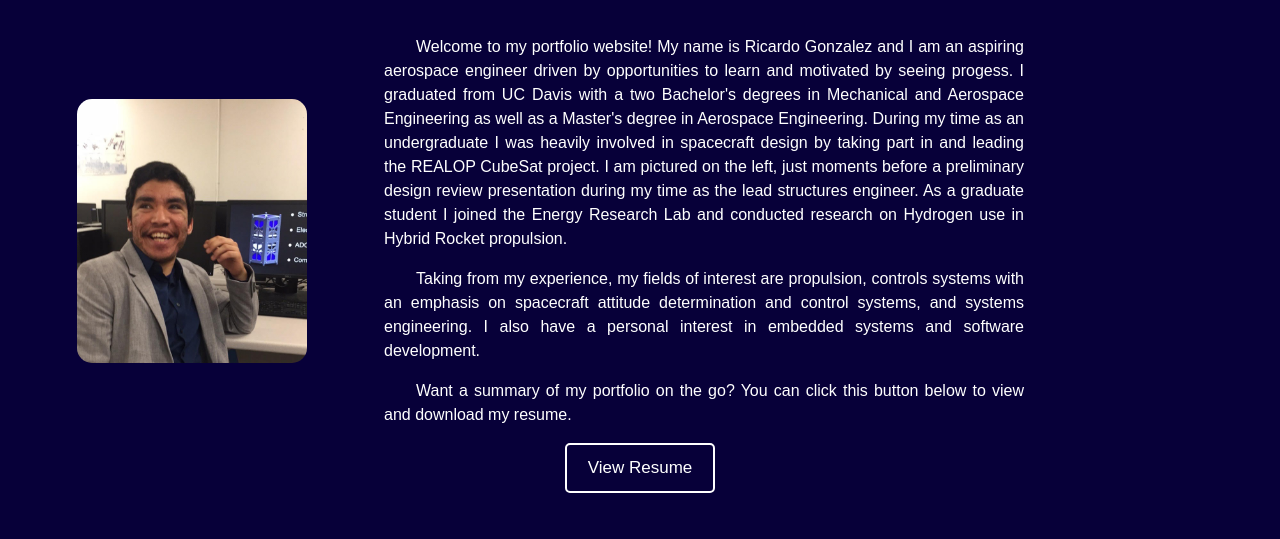
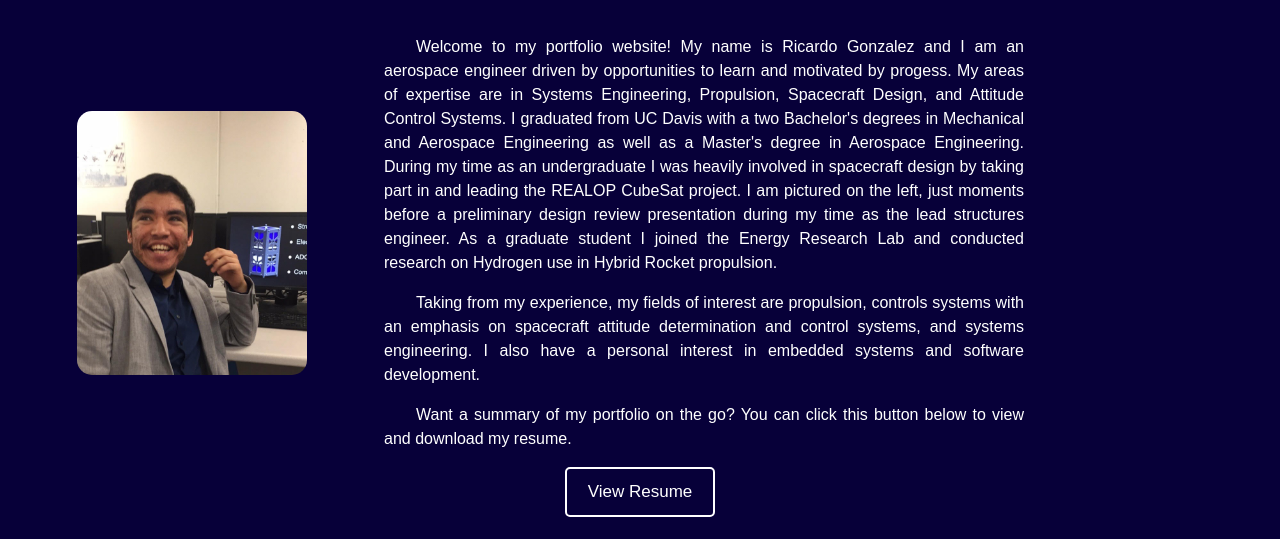
Before and after one commit to re-gonzalez/portfolio-website, a plain HTML site: page index.html in a window 1280 px wide. Shown: the part 261-800 px from the top of the page. Drawn offline with Linux system fonts and the light colour scheme.

Commit message:
index.html UPDATE
updated paragraph in the about me section

```diff
--- a/index.html
+++ b/index.html
@@ -18,7 +18,7 @@
 				</div>
 				<div id="about-intro-right-div">
 					<p style="text-indent: 2em;">
-						Welcome to my portfolio website! My name is Ricardo Gonzalez and I am an aspiring aerospace engineer driven by opportunities to learn and motivated by seeing progess. I graduated from UC Davis with a two Bachelor's degrees in Mechanical and Aerospace Engineering as well as a Master's degree in Aerospace Engineering. During my time as an undergraduate I was heavily involved in spacecraft design by taking part in and leading the REALOP CubeSat project. I am pictured on the left, just moments before a preliminary design review presentation during my time as the lead structures engineer. As a graduate student I joined the Energy Research Lab and conducted research on Hydrogen use in Hybrid Rocket propulsion.
+						Welcome to my portfolio website! My name is Ricardo Gonzalez and I am an aerospace engineer driven by opportunities to learn and motivated by progess. My areas of expertise are in Systems Engineering, Propulsion, Spacecraft Design, and Attitude Control Systems. I graduated from UC Davis with a two Bachelor's degrees in Mechanical and Aerospace Engineering as well as a Master's degree in Aerospace Engineering. During my time as an undergraduate I was heavily involved in spacecraft design by taking part in and leading the REALOP CubeSat project. I am pictured on the left, just moments before a preliminary design review presentation during my time as the lead structures engineer. As a graduate student I joined the Energy Research Lab and conducted research on Hydrogen use in Hybrid Rocket propulsion.
 					</p>
 					<p style="text-indent: 2em;">
 						Taking from my experience, my fields of interest are propulsion, controls systems with an emphasis on spacecraft attitude determination and control systems, and systems engineering. I also have a personal interest in embedded systems and software development.
```
